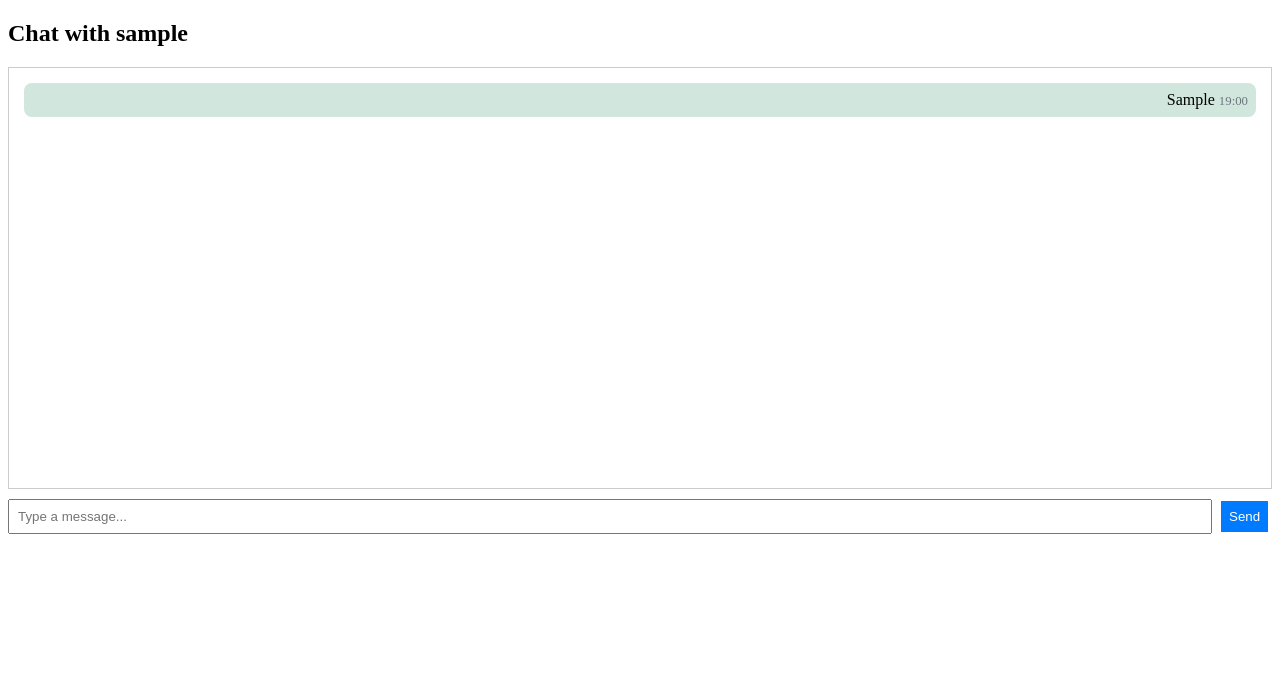
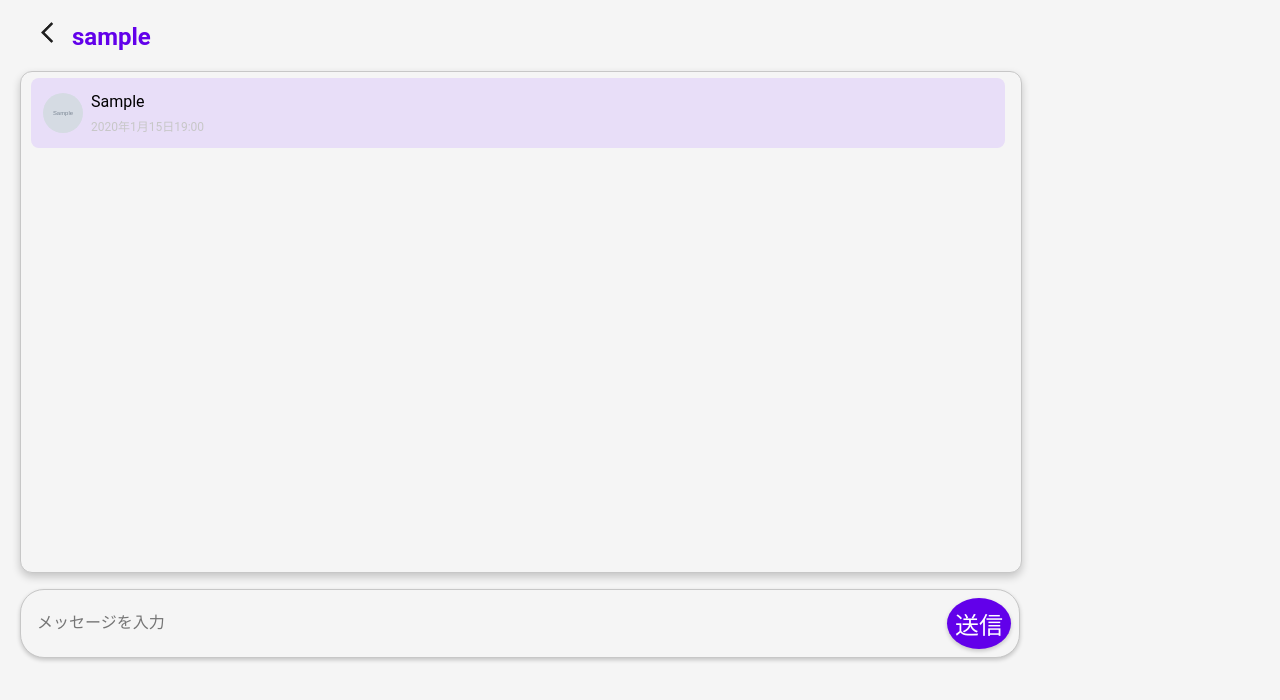
Before and after one commit to Ikuto-Tamura/django-chatapp-tamura, a Django app: page /talk_room/1/ in a window 1280 px wide. Shown: the top 700 px of the page. Run offline with Django 5.2, Linux system fonts and the light colour scheme; a user stored in the database is signed in; tables that the repository leaves empty hold one stand-in row (values such as "Sample post"); grey boxes marked "Sample" are stand-in pictures.

Commit message:
だいぶmd3になった

```diff
--- a/chatapp_pj/chatapp_app/templates/chatapp_app/talk_room.html
+++ b/chatapp_pj/chatapp_app/templates/chatapp_app/talk_room.html
@@ -1,67 +1,200 @@
 {% extends 'chatapp_app/base.html' %}
+{% load static %}
 {% block content %}
-<h2>Chat with {{ other_user.username }}</h2>
 
-<div class="chat-box">
+<h2 class="chat-title">
+    <a href="{% url 'home' %}"><img src="{% static 'img/back_button.png' %}" alt="back button" class="back-button"></a>
+    {{ other_user.username }}</h2>
+
+<div class="chat-box" id="chat-box">
     {% for message in messages %}
         {% if message.sender == request.user %}
-            <div class="my-message">
-                {{ message.chat }}
-                <span class="timestamp">{{ message.created_at|date:"H:i" }}</span>
+            <div class="message my-message">
+                <img src="{{ message.sender.user_icon.url }}" class="profile-img">
+                <div class="message-content">
+                    {{ message.chat }}
+                    <span class="timestamp">{{ message.created_at}}</span>
+                </div>
             </div>
         {% else %}
-            <div class="other-message">
-                <strong>{{ message.sender.username }}:</strong>
-                {{ message.chat }}
-                <span class="timestamp">{{ message.created_at|date:"H:i" }}</span>
+            <div class="message other-message">
+                <img src="{{ message.sender.user_icon.url }}" class="profile-img">
+                <div class="message-content">
+                    {{ message.chat }}
+                    <span class="timestamp">{{ message.created_at}}</span>
+                </div>
             </div>
         {% endif %}
-        {% endfor %}
+    {% endfor %}
 </div>
 
 <form method="post" class="message-form">
     {% csrf_token %}
-    <input type="text" name="message" placeholder="Type a message..." required>
-    <button type="submit">Send</button>
+    <div class="input-wrapper">
+        <input type="text" name="message" placeholder="メッセージを入力" required>
+        <button type="submit">
+            <span class="material-icons">送信</span>
+        </button>
+    </div>
 </form>
 
 <style>
+    :root {
+        --md-primary: #6200ea;
+        --md-secondary: #03dac6;
+        --md-surface: #f5f5f5;
+        --md-on-primary: #ffffff;
+        --md-on-secondary: #000000;
+        --md-outline: #c7c7c7;
+        --md-shadow: rgba(0, 0, 0, 0.2);
+        --md-bg-my-message: #e8def8;
+        --md-bg-other-message: #e0e0e0;
+    }
+
+    body {
+        font-family: 'Roboto', sans-serif;
+        background-color: var(--md-surface);
+        margin: 0;
+        padding: 0;
+    }
+
+    .chat-title {
+        font-size: 1.5rem;
+        color: var(--md-primary);
+        padding: 0 16px;
+    }
+
+    .back-button{
+        margin-left:25px;
+        width:25px;
+        height: inherit;
+    }
+
     .chat-box {
-        height: 400px;
-        overflow-y: scroll;
-        border: 1px solid #ccc;
-        padding: 10px;
-        margin-bottom: 10px;
+        width: 80%;
+        max-width: 1000px;
+        height: 500px;
+        overflow-y: auto;
+        padding: 0;
+        background-color: var(--md-surface);
+        border: 1px solid var(--md-outline);
+        border-radius: 12px;
+        box-shadow: 0 4px 8px var(--md-shadow);
+        margin-bottom: 16px;
+        margin-left: 20px;
+        display: flex;
+        flex-direction: column; /* 下から上にスクロール */
     }
+
+    .message {
+        display: flex;
+        align-items: center;
+        margin: 6px 0;
+        margin-left: 10px;
+    }
+
+    .profile-img {
+        width: 40px;
+        height: 40px;
+        border-radius: 50%;
+        object-fit: cover;
+        margin-right: 8px;
+    }
+
     .my-message {
-        background-color: #d1e7dd;
+        background-color: var(--md-bg-my-message);
+        padding: 12px;
+        width: calc(100% - 50px);
+        border-top-right-radius: 0;
+        border-radius: 8px;
+    }
+
+    .other-message {
+        background-color: var(--md-bg-other-message);
+        padding: 12px;
+        width: calc(100% - 50px);
+        border-top-left-radius: 0;
+        border-radius: 8px;
+    }
+
+    .message-content {
+        font-size: 16px;
+        line-height: 1.5;
+        color: #000;
+        word-wrap: break-word;
+    }
+
+    .timestamp {
+        font-size: 12px;
+        color: var(--md-outline);
+        margin-top: 4px;
+        display: block;
+    }
+
+    .message-form {
+        padding: 0;
+        width: 80%;
+        max-width: 1000px;
+        margin-left: 20px;
+    }
+
+    .input-wrapper {
+        display: flex;
+        align-items: center;
+        background-color: var(--md-surface);
+        border: 1px solid var(--md-outline);
+        border-radius: 24px;
         padding: 8px;
-        margin: 5px;
-        border-radius: 8px;
-        text-align: right;
+        box-shadow: 0 2px 4px var(--md-shadow);
     }
-    .other-message {
-        background-color: #f8d7da;
+
+    .message-form input {
+        flex: 1;
+        border: none;
+        outline: none;
         padding: 8px;
-        margin: 5px;
-        border-radius: 8px;
-        text-align: left;
+        font-size: 16px;
+        background-color: transparent;
+        color: inherit;
     }
-    .timestamp {
-        font-size: 0.8em;
-        color: #6c757d;
+
+    .message-form button {
+        background-color: var(--md-primary);
+        color: var(--md-on-primary);
+        border: none;
+        padding: 8px;
+        border-radius: 50%;
+        cursor: pointer;
+        box-shadow: 0 2px 4px var(--md-shadow);
+        transition: background-color 0.3s ease;
+        display: flex;
+        align-items: center;
+        justify-content: center;
     }
-    .message-form input {
-        width: calc(100% - 80px);
-        padding: 8px;
-        margin-right: 5px;
+
+    .message-form button:hover {
+        background-color: #3700b3;
     }
-    .message-form button {
-        padding: 8px;
-        background-color: #007bff;
-        color: white;
-        border: none;
-        cursor: pointer;
+
+    .material-icons {
+        font-size: 24px;
     }
+
 </style>
+
+<script>
+    window.onload = function() {
+        var chatBox = document.querySelector('.chat-box');
+        chatBox.scrollTop = chatBox.scrollHeight;
+    };
+
+    // 新しいメッセージが追加されるたびに最下層にスクロール
+    var chatBox = document.querySelector('.chat-box');
+    var observer = new MutationObserver(function() {
+        chatBox.scrollTop = chatBox.scrollHeight;
+    });
+    observer.observe(chatBox, { childList: true });
+</script>
+
+
 {% endblock %}
```
Also changed, not shown: chatapp_pj/chatapp_app/static/img/back_button.png (added).
